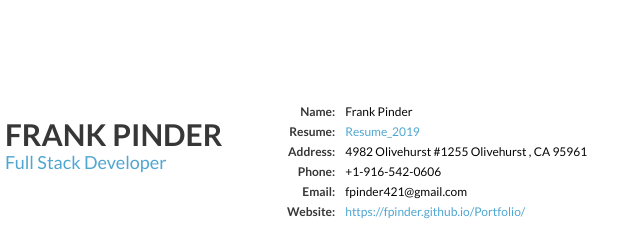
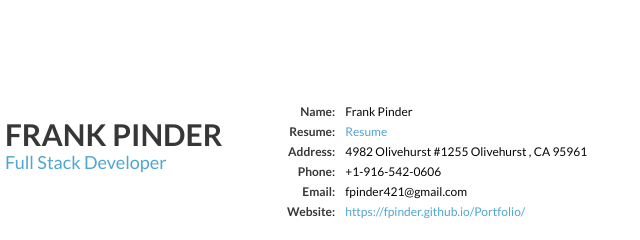
Before and after one commit to fpinder/Portfolio, a plain HTML site: page print.html in a window 1280 px wide. Shown: the top 240 px of the page, 406-1046 px from the left. Drawn offline with Linux system fonts and the light colour scheme.

Commit message:
Updated Print

```diff
--- a/print.html
+++ b/print.html
@@ -37,7 +37,7 @@
                     <td id="profile_data">
                       <div class="profile_row"> <span class="th">Name:</span><span class="td">Frank Pinder</span> </div>
                       <div class="profile_row"> <span class="th">Resume:</span><span class="td"><a href="Resume FP.pdf"
-                            target="_blank">Resume_2019</a></span>
+                            target="_blank">Resume</a></span>
                       </div>
                       <div class="profile_row"> <span class="th">Address:</span><span class="td">4982 Olivehurst
                           #1255 Olivehurst , CA 95961</span> </div>
```
